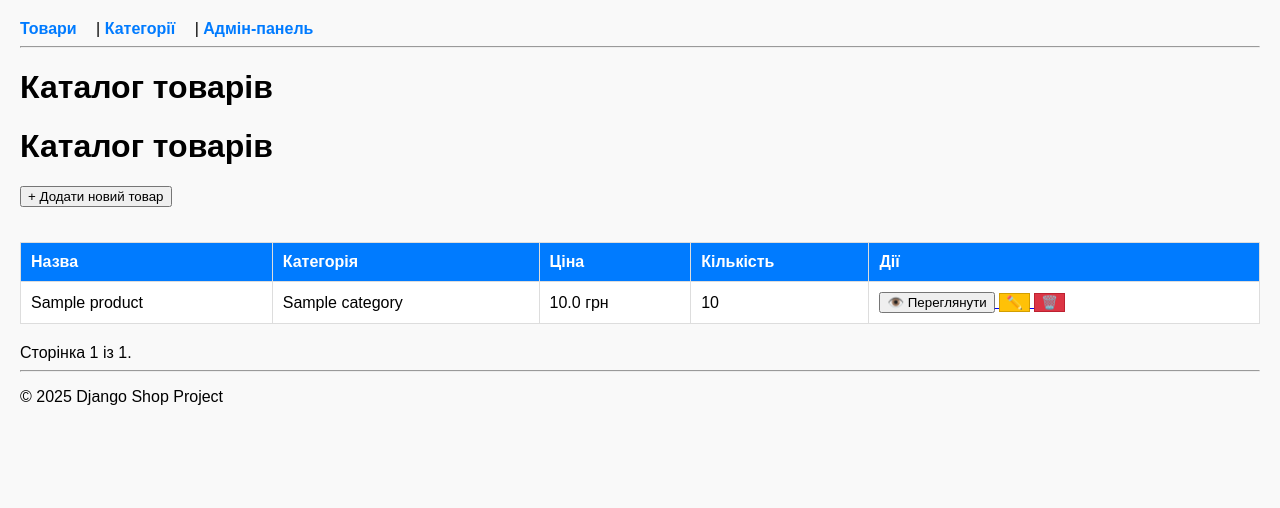
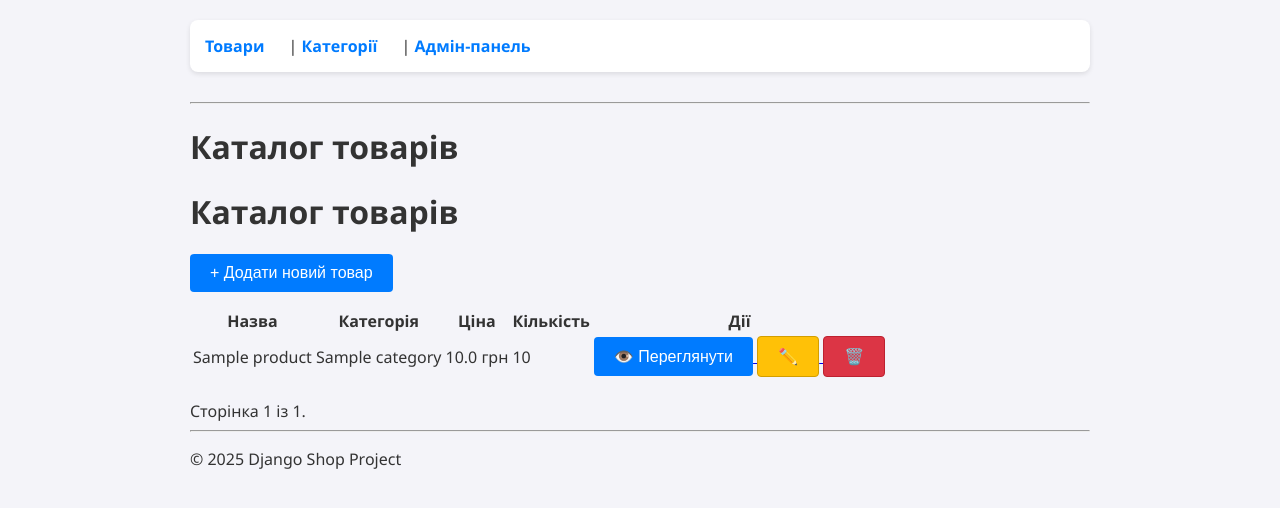
Before and after one commit to oleksandrhaiu/lb-1, a Django app: page /products/products/ in a window 1280 px wide. Shown: the top 508 px of the page. Run offline with Django 5.2, Linux system fonts and the light colour scheme; tables that the repository leaves empty hold one stand-in row (values such as "Sample post").

Commit message:
feat(lab5): add css styling

```diff
--- a/accounts/templates/accounts/layout.html
+++ b/accounts/templates/accounts/layout.html
@@ -3,6 +3,8 @@
 <head>
     <meta charset="UTF-8">
     <title>{% block title %}Django Auth{% endblock %}</title>
+<!--    Підключено стилі-->
+    <link rel="stylesheet" href="{% static 'css/style.css' %}">
     <style>
         body { font-family: sans-serif; margin: 20px; }
         nav a { margin-right: 15px; text-decoration: none; color: blue; }
--- a/products/static/products/css/style.css
+++ b/products/static/products/css/style.css
@@ -1,42 +1,64 @@
 body {
-    font-family: Arial, sans-serif;
-    margin: 20px;
-    background-color: #f9f9f9;
+    font-family: 'Segoe UI', Tahoma, Geneva, Verdana, sans-serif;
+    background-color: #f4f4f9;
+    color: #333;
+    max-width: 900px;
+    margin: 0 auto;
+    padding: 20px;
 }
 
-header, footer {
-    margin-bottom: 20px;
+nav {
+    background: #fff;
+    padding: 15px;
+    border-radius: 8px;
+    box-shadow: 0 2px 5px rgba(0,0,0,0.1);
+    margin-bottom: 30px;
 }
 
 nav a {
     text-decoration: none;
     color: #007bff;
+    margin-right: 20px;
     font-weight: bold;
-    margin-right: 15px;
 }
 
 nav a:hover {
-    text-decoration: underline;
+    color: #0056b3;
 }
 
-.styled-table {
-    width: 100%;
-    border-collapse: collapse;
-    margin-top: 20px;
-    background-color: white;
+/* Стилі форм */
+form p {
+    margin-bottom: 15px;
 }
 
-th, td {
+input[type="text"], input[type="password"], input[type="email"], textarea {
+    width: 100%;
+    padding: 10px;
+    margin-top: 5px;
     border: 1px solid #ddd;
-    padding: 10px;
-    text-align: left;
+    border-radius: 4px;
+    box-sizing: border-box; /* Щоб padding не ламав ширину */
 }
 
-th {
+button {
     background-color: #007bff;
     color: white;
+    padding: 10px 20px;
+    border: none;
+    border-radius: 4px;
+    cursor: pointer;
+    font-size: 16px;
 }
 
-tr:nth-child(even) {
-    background-color: #f2f2f2;
+button:hover {
+    background-color: #0056b3;
 }
+
+.alert {
+    padding: 15px;
+    background-color: #d4edda;
+    color: #155724;
+    border: 1px solid #c3e6cb;
+    border-radius: 4px;
+    margin-bottom: 20px;
+}
```
